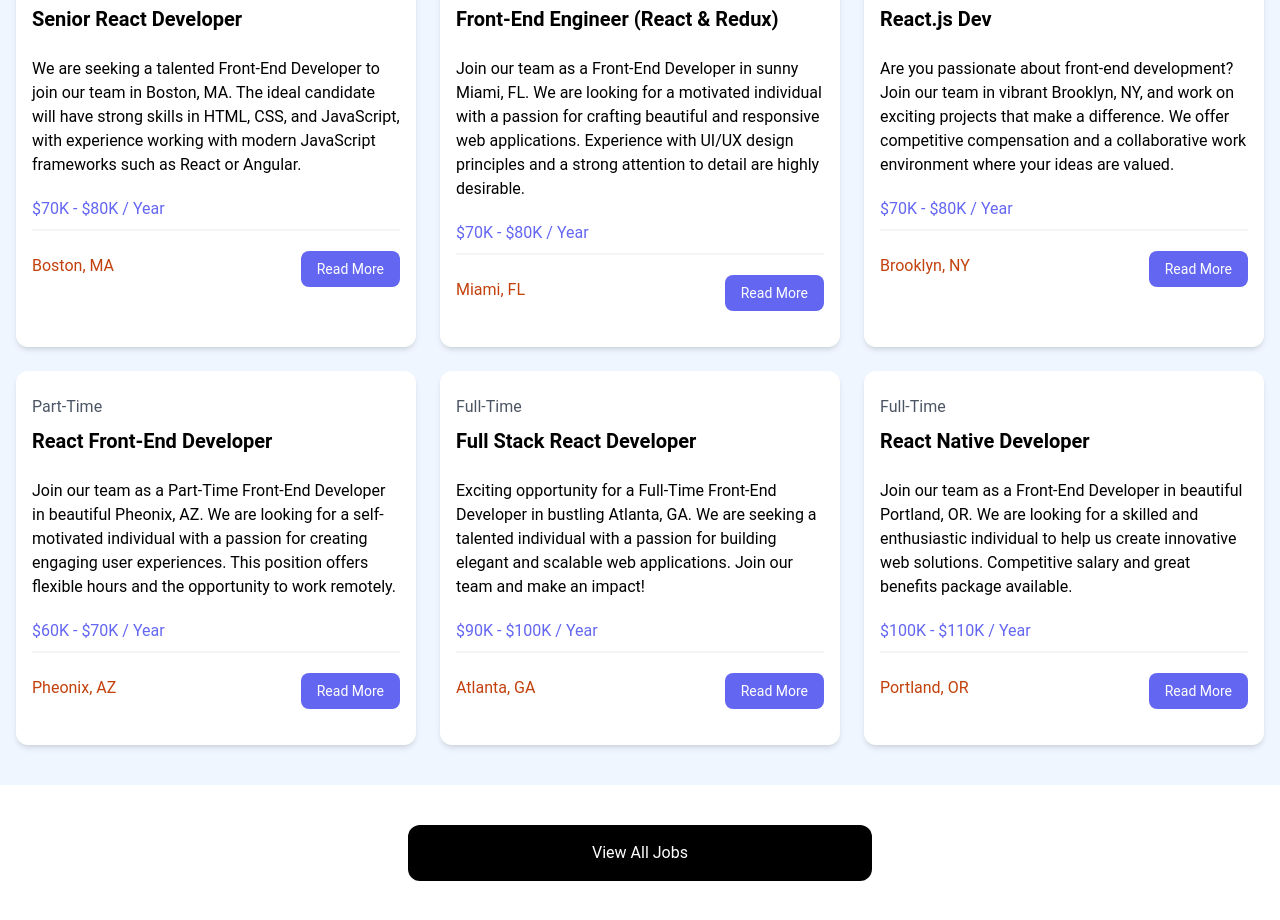
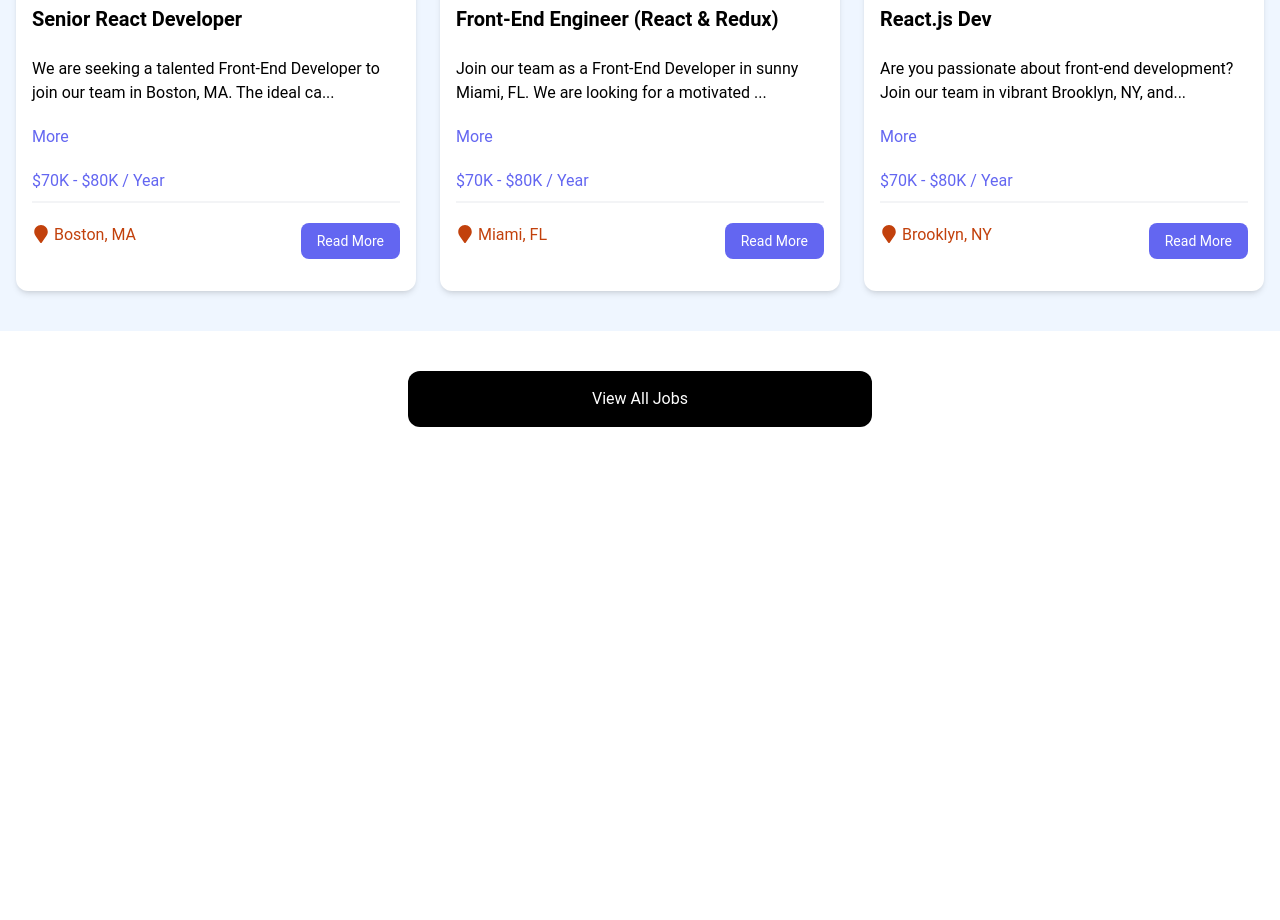
Before and after one commit to olya-us/react-jobs, a React (Vite) app: page / in a window 1280 px wide. Shown: the part 760-1680 px from the top of the page. After the commit the page ends 1227 px from the top, so only its background shows below. Built offline with nearby package versions, Linux system fonts and the light colour scheme; the HTML template or start-up script is replaced by a standard one.

Commit message:
Single JobListing Component. Limit Jobs to 3. useState() Hook & Desc Toggle. Creating an Event. Updating Component State. React Icons Package. React Router Setup

```diff
--- a/package.json
+++ b/package.json
@@ -11,7 +11,8 @@
   },
   "dependencies": {
     "react": "^18.2.0",
-    "react-dom": "^18.2.0"
+    "react-dom": "^18.2.0",
+    "react-icons": "^5.0.1"
   },
   "devDependencies": {
     "@types/react": "^18.2.66",
--- a/src/App.jsx
+++ b/src/App.jsx
@@ -2,6 +2,7 @@
 import Hero from "./components/Hero"
 import HomeCards from "./components/HomeCards"
 import JobListings from "./components/JobListings"
+import ViewAllJobs from "./components/ViewAllJobs"
 
 const App = () => {
   return (
@@ -10,15 +11,7 @@
       <Hero/>
       <HomeCards/>
       <JobListings/>
-
-
-      <section className="m-auto max-w-lg my-10 px-6">
-        <a
-          href="jobs.html"
-          className="block bg-black text-white text-center py-4 px-6 rounded-xl hover:bg-gray-700"
-          >View All Jobs</a
-        >
-      </section>
+      <ViewAllJobs/>
     </>
   )
 }
--- a/src/components/Card.jsx
+++ b/src/components/Card.jsx
@@ -1,5 +1,3 @@
-import React from 'react'
-
 const Card = ({children, bg='bg-gray-100'}) => {
   return (
     <div className={`${bg} p-6 rounded-lg shadow-md`}>
--- a/src/components/JobListing.jsx
+++ b/src/components/JobListing.jsx
@@ -1,6 +1,14 @@
-import React from 'react'
+import { useState } from 'react';
+import {FaMapMarker} from 'react-icons/fa'
 
-const JobListing = ({job}) => {
+const JobListing = ({ job }) => {
+    const [showFullDescription, setShowFullDescription] = useState(false);
+
+    let description = job.description;
+
+    if (!showFullDescription) {
+      description = description.substring(0, 90) + '...'
+    }
     return (
         <div className="bg-white rounded-xl shadow-md relative">
             <div className="p-4">
@@ -8,12 +16,15 @@
                     <div className="text-gray-600 my-2">{job.type}</div>
                         <h3 className="text-xl font-bold">{job.title}</h3>
                     </div>
-                <div className="mb-5">{job.description}</div>
+                    <div className="mb-5">{description}</div>
+                    <button onClick={() => setShowFullDescription((prev) => !prev)} className="text-indigo-500 mb-5 hover:text-indigo-60">
+                        {showFullDescription ? 'Less' : 'More'}
+                    </button>
                     <h3 className="text-indigo-500 mb-2">{job.salary} / Year</h3>
                     <div className="border border-gray-100 mb-5"></div>
                     <div className="flex flex-col lg:flex-row justify-between mb-4">
                     <div className="text-orange-700 mb-3">
-                    <i className="fa-solid fa-location-dot text-lg"></i>
+                        <FaMapMarker className='inline text-lg mb-1 mr-1'/>
                         {job.location}
                     </div>
                     <a
--- a/src/components/JobListings.jsx
+++ b/src/components/JobListings.jsx
@@ -2,6 +2,8 @@
 import JobListing from './JobListing'
 
 const JobListings = () => {
+    const recentJobs = jobs.slice(0, 3);
+
     return (
         <section className="bg-blue-50 px-4 py-10">
             <div className="container-xl lg:container m-auto">
@@ -9,7 +11,7 @@
                     Browse Jobs
                 </h2>
                 <div className="grid grid-cols-1 md:grid-cols-3 gap-6">
-                {jobs.map((job) => (
+                    {recentJobs.map((job) => (
                         <JobListing key={job.id} job={job}/>
                     ))}
                 </div>
--- /dev/null
+++ b/src/components/ViewAllJobs.jsx
@@ -0,0 +1,15 @@
+import React from 'react'
+
+const ViewAllJobs = () => {
+    return (
+        <section className="m-auto max-w-lg my-10 px-6">
+            <a
+                href="/jobs"
+                className="block bg-black text-white text-center py-4 px-6 rounded-xl hover:bg-gray-700"
+                >View All Jobs</a
+            >
+        </section>
+    )
+}
+
+export default ViewAllJobs
```
Also changed, not shown: src/components/HomeCards.jsx (indentation only), src/components/Navbar.jsx (indentation only), 1 other file (tests, documents, lock files or other folders). Lines whose indentation alone changed are shown as unchanged.
